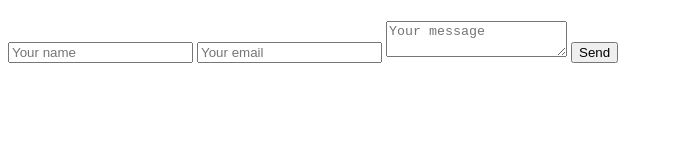
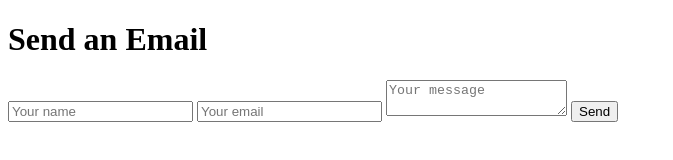
Before and after one commit to hellemond/week14, a plain HTML site: page index.html in a window 1280 px wide. Shown: the whole page, without its empty margins (0-673 px from the left). Drawn offline with Linux system fonts and the light colour scheme.

Commit message:
heading added

```diff
--- a/index.html
+++ b/index.html
@@ -7,7 +7,7 @@
     <title>Document</title>
 </head>
 <body>
-    <h1></h1>
+    <h1>Send an Email</h1>
     <form method="POST" action="https://simple-form.com/youremail@domain.com">
         <input type="text" name="name" placeholder="Your name" />
         <input type="email" name="replyTo" placeholder="Your email" />
```
